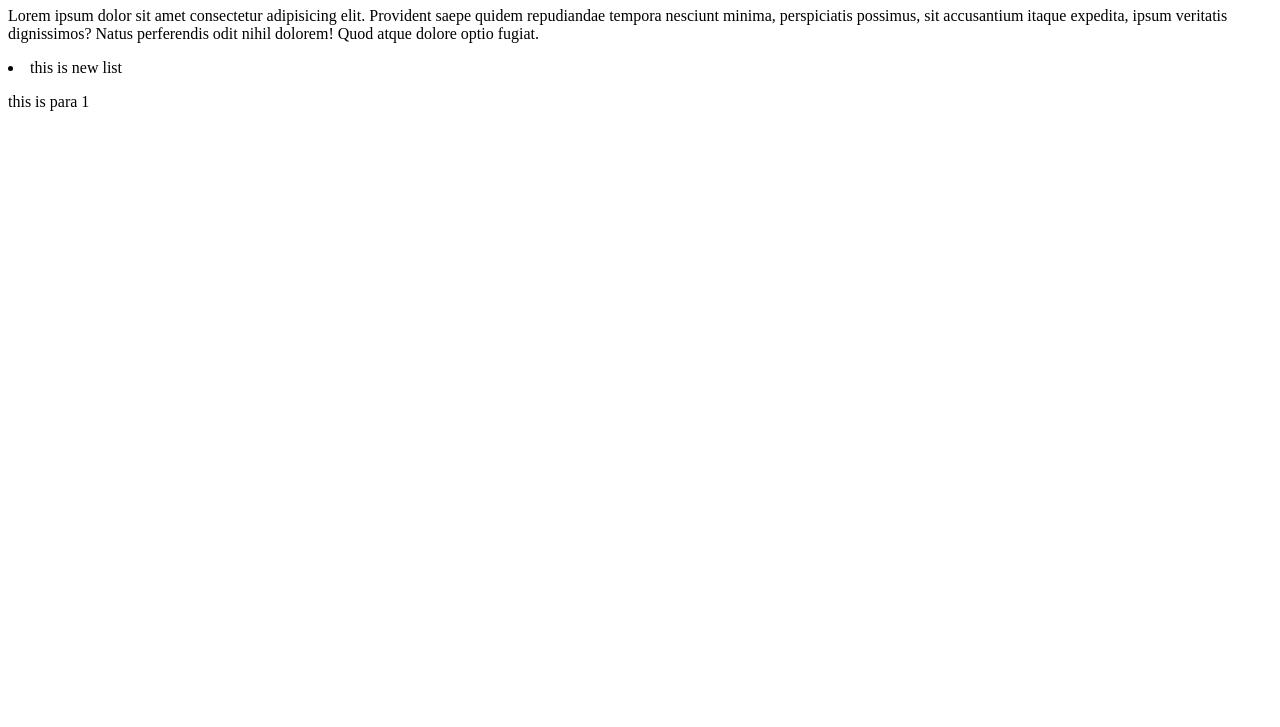
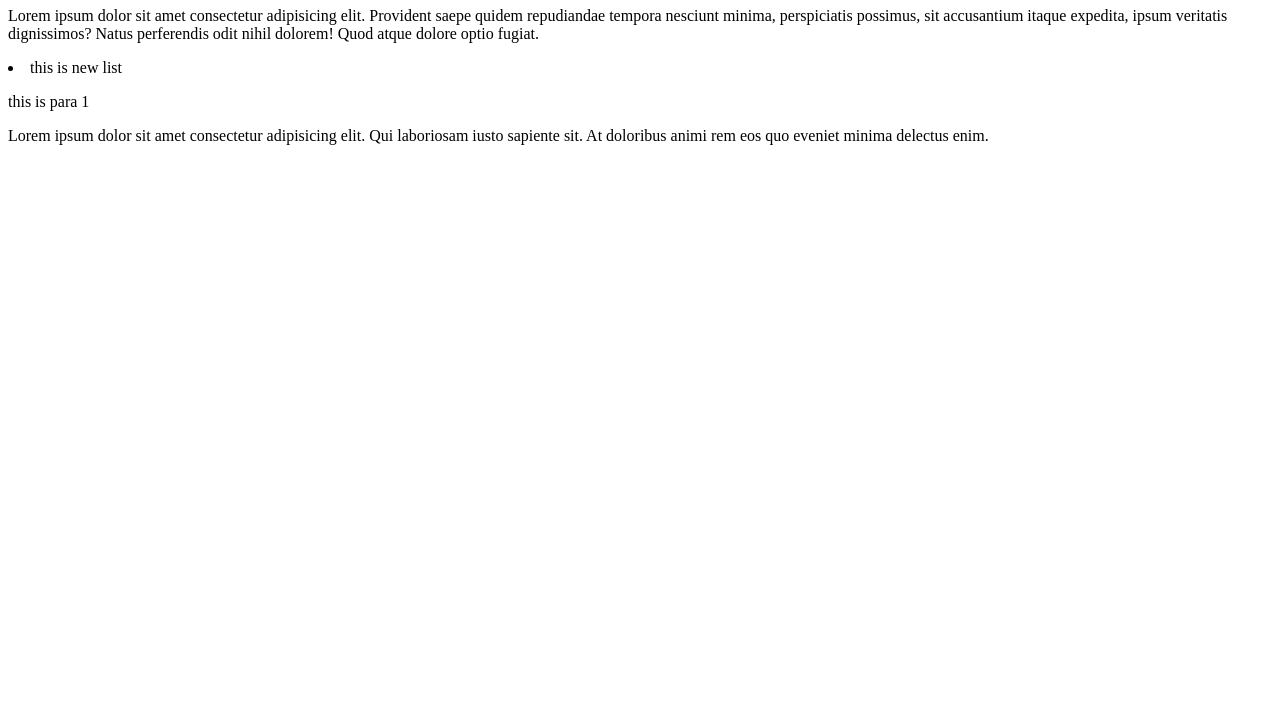
Before and after one commit to sanjeev567/demo1, a plain HTML site: page index.html in a window 1280 px wide. Shown: the part 73-800 px from the top of the page. Drawn offline with Linux system fonts and the light colour scheme.

Commit message:
radha shyam

```diff
--- a/index.html
+++ b/index.html
@@ -11,5 +11,6 @@
     <p>Lorem ipsum dolor sit amet consectetur adipisicing elit. Provident saepe quidem repudiandae tempora nesciunt minima, perspiciatis possimus, sit accusantium itaque expedita, ipsum veritatis dignissimos? Natus perferendis odit nihil dolorem! Quod atque dolore optio fugiat.</p>
     <li>this is new list </li>
     <p> this is para 1</p>
+    <p class="para" id="para1">Lorem ipsum dolor sit amet consectetur adipisicing elit. Qui laboriosam iusto sapiente sit. At doloribus animi rem eos quo eveniet minima delectus enim.</p>
 </body>
 </html>
```
